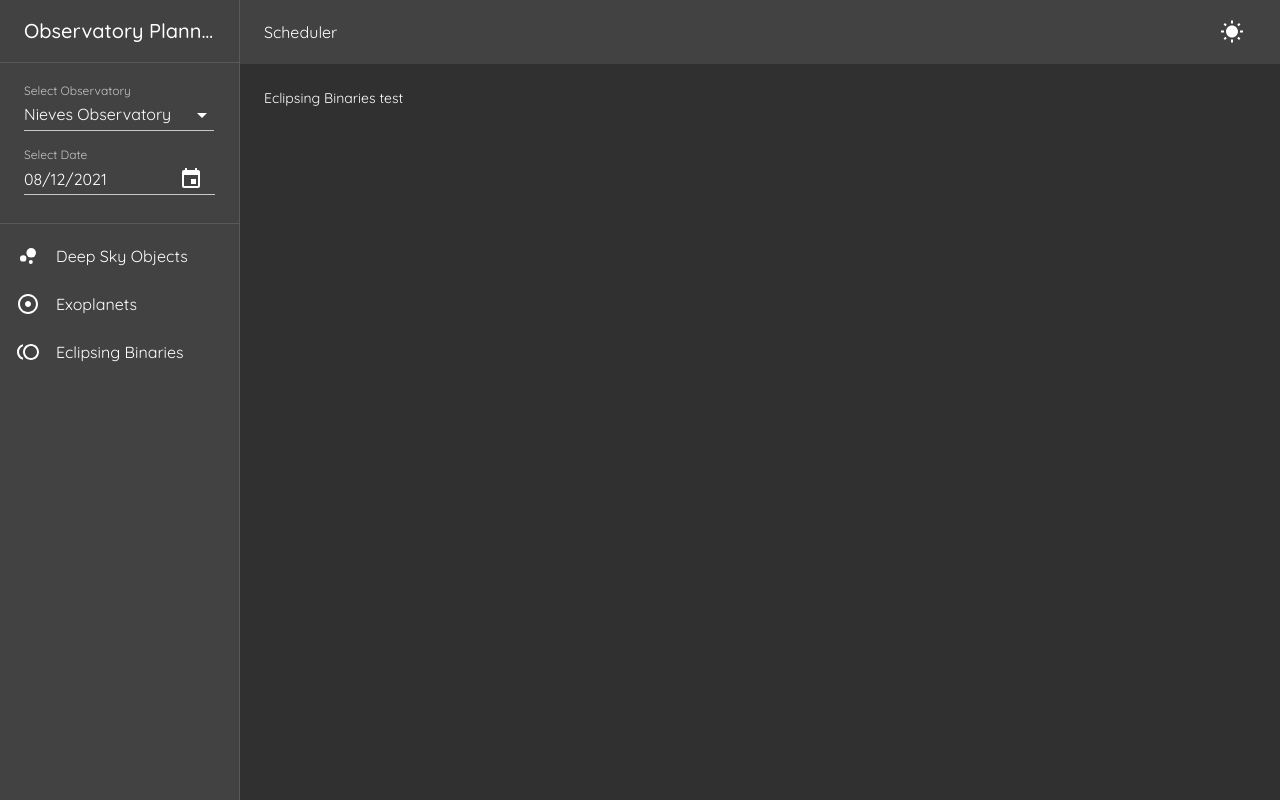
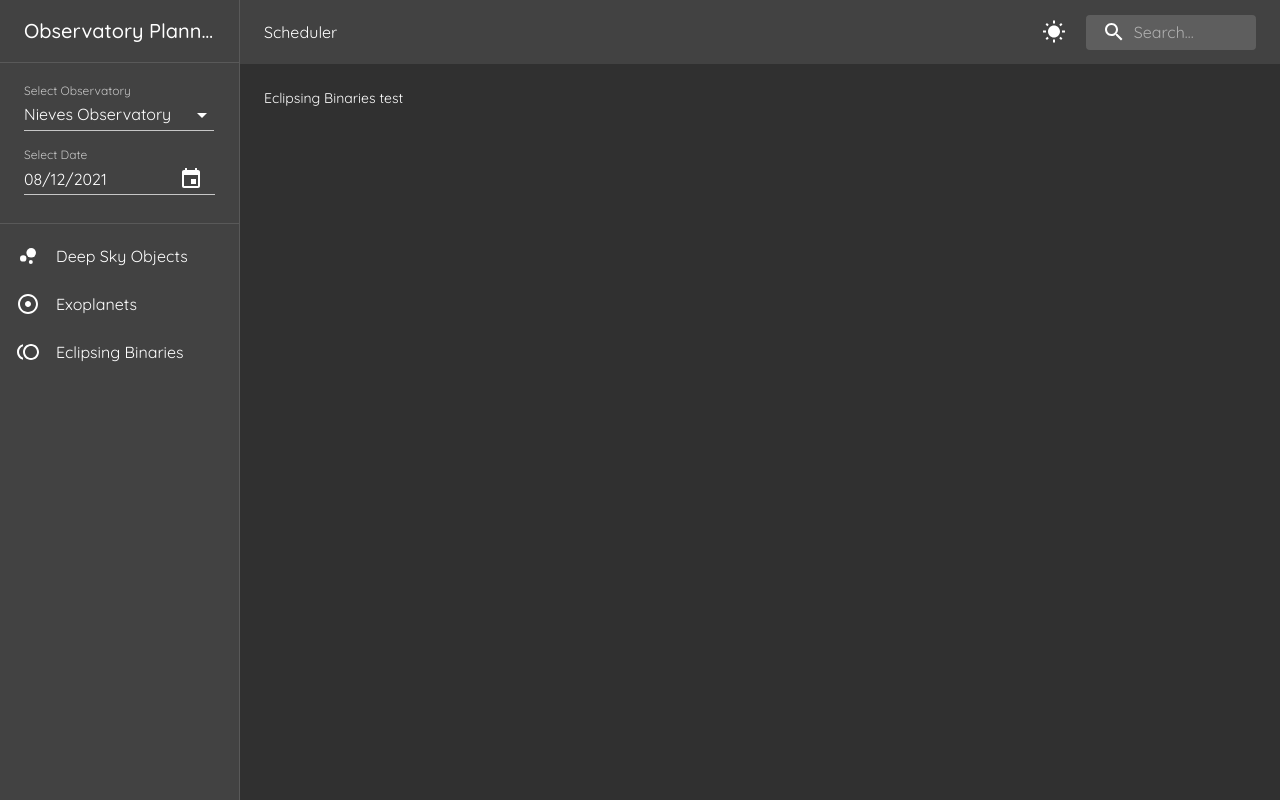
Before and after one commit to littleplato/nieves-observer, a React (Create React App) app in the folder client/: page /eclipsingbinaries in a window 1280 px wide. Built offline with nearby package versions, Linux system fonts and the light colour scheme; no server answers.

Commit message:
feat: 🎸 Add search bar

```diff
--- a/client/src/components/SideNav.js
+++ b/client/src/components/SideNav.js
@@ -1,7 +1,7 @@
 import React from "react";
 import { Link } from "@material-ui/core";
 import { Link as RouterLink } from "react-router-dom";
-import { makeStyles } from "@material-ui/core/styles";
+import { alpha, makeStyles } from "@material-ui/core/styles";
 import Drawer from "@material-ui/core/Drawer";
 import CssBaseline from "@material-ui/core/CssBaseline";
 import AppBar from "@material-ui/core/AppBar";
@@ -22,6 +22,8 @@
 import TollIcon from "@material-ui/icons/Toll";
 import BubbleChartIcon from "@material-ui/icons/BubbleChart";
 import AdjustIcon from "@material-ui/icons/Adjust";
+import InputBase from "@material-ui/core/InputBase";
+import SearchIcon from "@material-ui/icons/Search";
 
 const drawerWidth = 240;
 
@@ -60,6 +62,44 @@
   nav: {
     flexGrow: 1,
   },
+  search: {
+    position: "relative",
+    borderRadius: theme.shape.borderRadius,
+    backgroundColor: alpha(theme.palette.common.white, 0.15),
+    "&:hover": {
+      backgroundColor: alpha(theme.palette.common.white, 0.25),
+    },
+    marginLeft: 0,
+    width: "100%",
+    [theme.breakpoints.up("sm")]: {
+      marginLeft: theme.spacing(1),
+      width: "auto",
+    },
+  },
+  searchIcon: {
+    padding: theme.spacing(0, 2),
+    height: "100%",
+    position: "absolute",
+    pointerEvents: "none",
+    display: "flex",
+    alignItems: "center",
+    justifyContent: "center",
+  },
+  inputRoot: {
+    color: "inherit",
+  },
+  inputInput: {
+    padding: theme.spacing(1, 1, 1, 0),
+    paddingLeft: `calc(1em + ${theme.spacing(4)}px)`,
+    transition: theme.transitions.create("width"),
+    width: "100%",
+    [theme.breakpoints.up("sm")]: {
+      width: "12ch",
+      "&:focus": {
+        width: "20ch",
+      },
+    },
+  },
 }));
 
 const navObjects = [
@@ -93,6 +133,19 @@
               {props.darkMode === true ? <WbSunnyIcon /> : <NightsStayIcon />}
             </IconButton>
           </Tooltip>
+          <div className={classes.search}>
+            <div className={classes.searchIcon}>
+              <SearchIcon />
+            </div>
+            <InputBase
+              placeholder="Search…"
+              classes={{
+                root: classes.inputRoot,
+                input: classes.inputInput,
+              }}
+              inputProps={{ "aria-label": "search" }}
+            />
+          </div>
         </Toolbar>
       </AppBar>
       <Drawer
```
